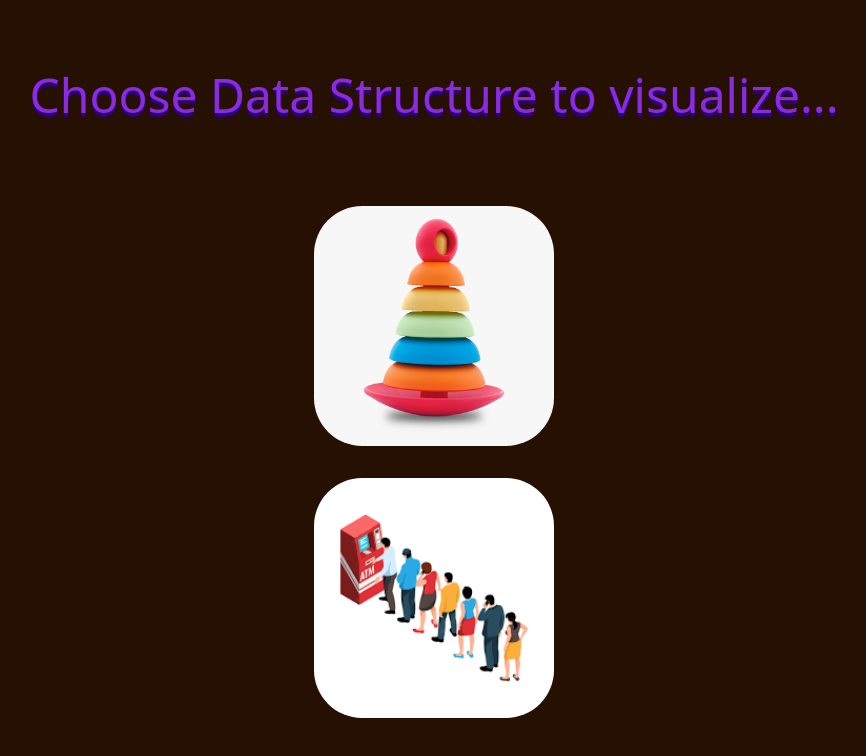
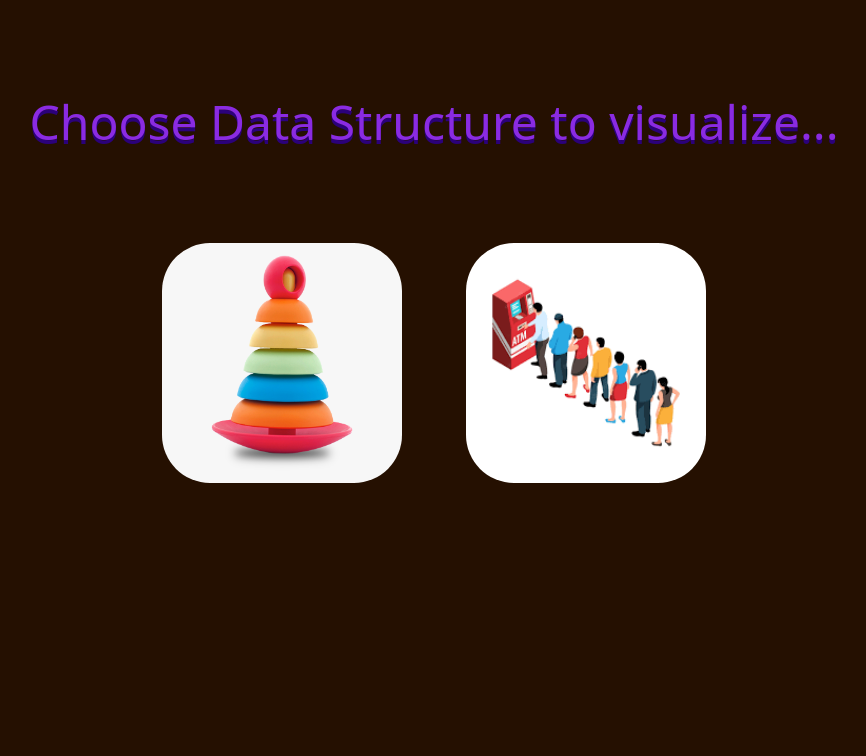
Before and after one commit to SusheelThapa/Data-Structure-Visualizer, a React (Create React App) app: page / in a window 1280 px wide. Shown: the top 756 px of the page, without its empty margins (206-1072 px from the left). Built offline with nearby package versions, Linux system fonts and the light colour scheme.

Commit message:
Change the CSS properties of Homepage
Previously, image of stack and queue were vertically now they are horizontally

```diff
--- a/src/assets/css/homepage.css
+++ b/src/assets/css/homepage.css
@@ -4,30 +4,35 @@
 
     height: 100vh;
     color: #8a2be2;
-
+    display: flex;
     flex-direction: column;
-    justify-content: space-around;
 }
 
 #homepage>h1 {
-    margin-bottom: 0;
+    margin: 1rem;
+
+    height: 20%;
     font-size: 3rem;
     text-align: center;
     text-shadow: 0 4px #2b017a;
 }
 
 #homepage>div {
-    margin: 0;
-    flex-direction: column;
+    display: flex;
+    justify-content: center;
+
 }
 
 #homepage>div img {
+    margin: 2rem;
     width: 15rem;
     height: 15rem;
     border-radius: 3rem;
-    margin: 1rem;
+    transition: transform 1s, outline .5s;
 }
 
 #homepage>div img:hover {
-    box-shadow: 0 0 2px 5px yellow;
+    outline: solid 6px greenyellow;
+    transform: scale(1.1);
+    transition: transform 500ms, outline 100ms;
 }
--- a/src/components/HomePage.jsx
+++ b/src/components/HomePage.jsx
@@ -6,9 +6,9 @@ import "../assets/css/homepage.css";
 
 const HomePage = () => {
   return (
-    <div id="homepage" className="flex-c-c">
+    <div id="homepage">
       <h1 className="flex-c-c">Choose Data Structure to visualize...</h1>
-      <div className="flex-c-c">
+      <div>
         <Link to="/stack">
           <img src={StackImage} alt="queue of people"></img>
         </Link>
```
